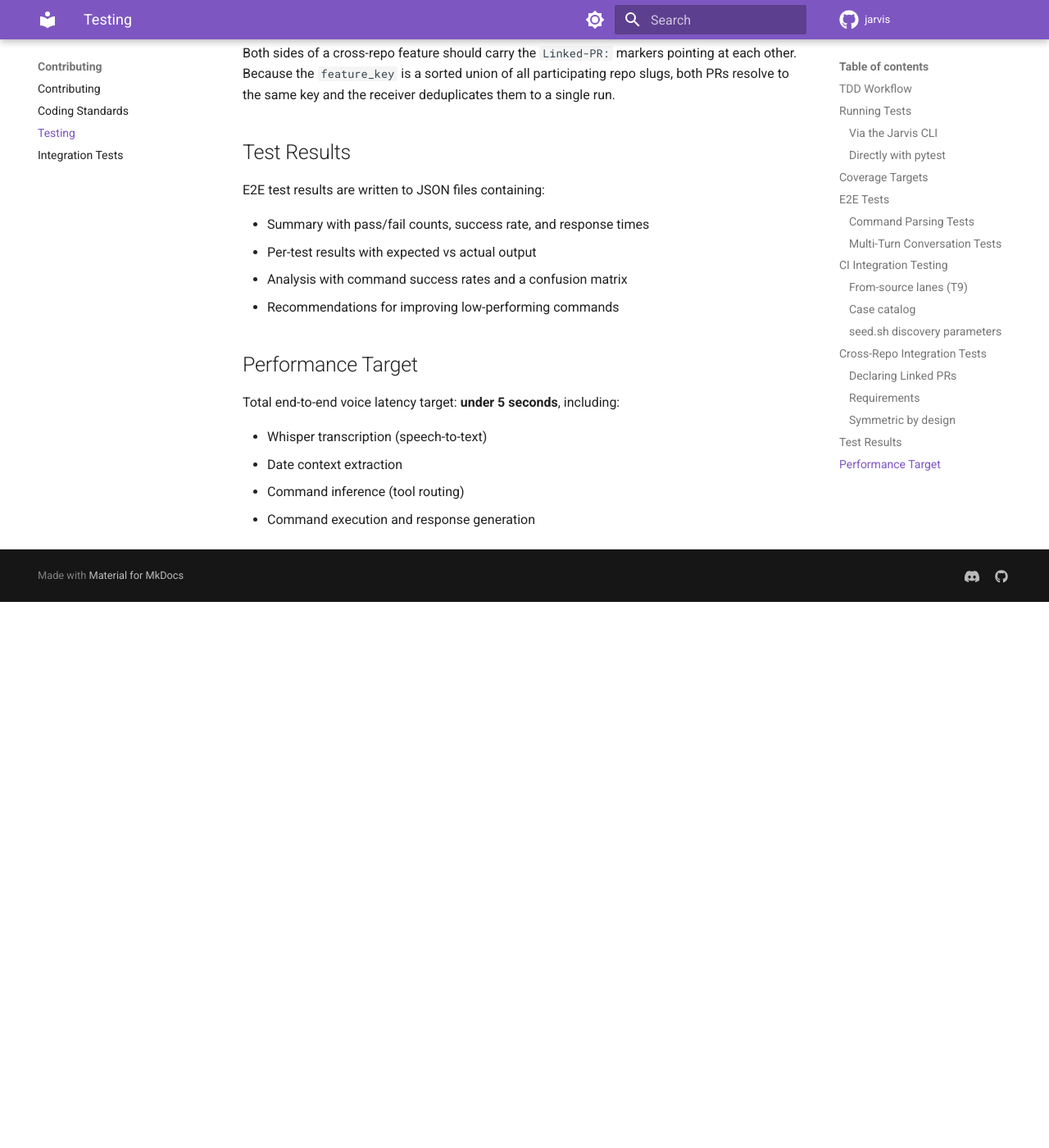
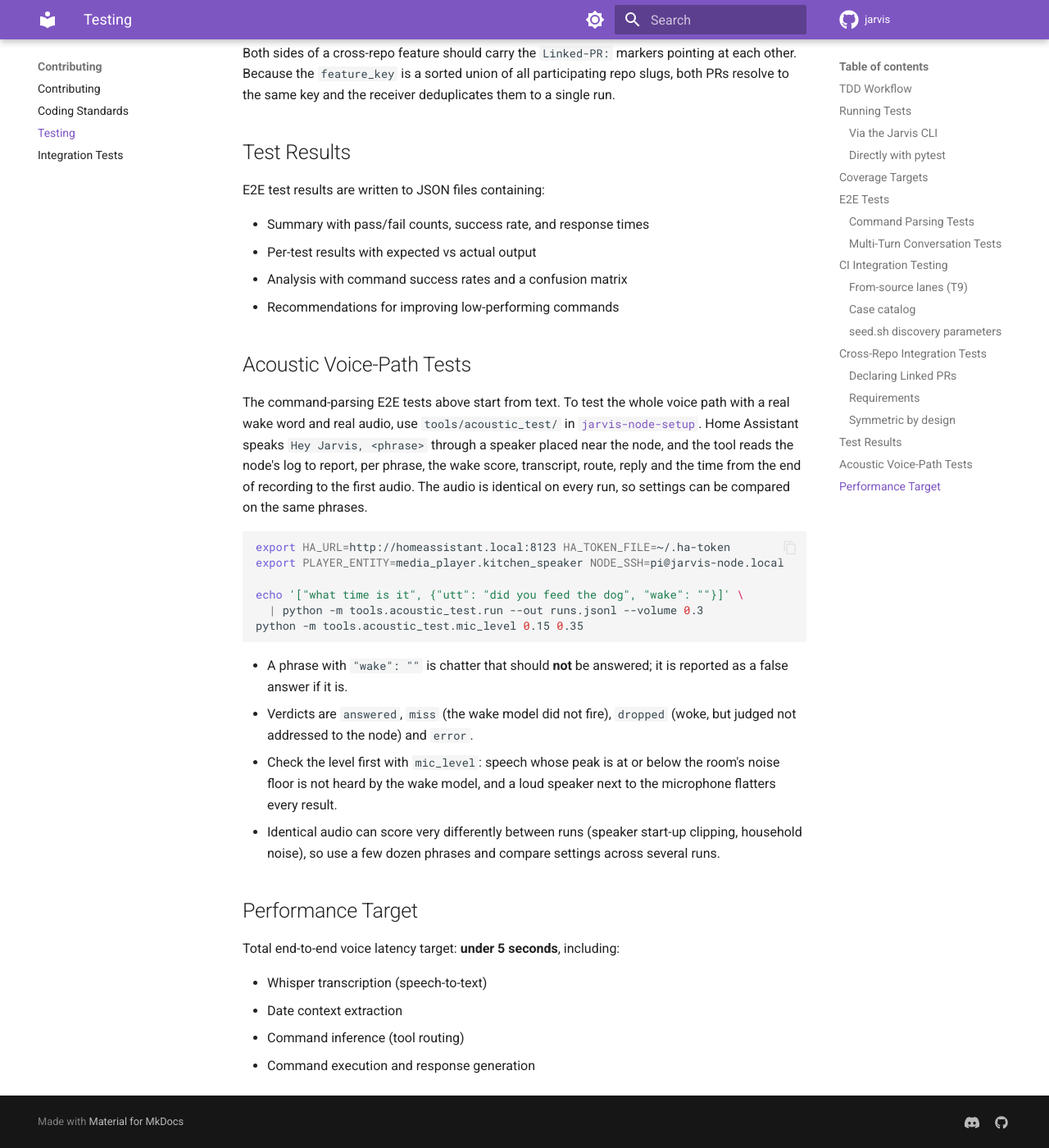
Before and after one commit to alexberardi/jarvis-docs, an MkDocs documentation site: the page built from docs/contributing/testing.md, in a window 1280 px wide and 1400 px high, scrolled down 6003 px. Shown: the whole window at 82% size. Built offline with MkDocs 1.6.1 and Material for MkDocs 9.7.7, drawn with Linux system fonts in a browser that asks for light colours; comment, search, counter and statistics services are not loaded; before the commit the page ends 6737 px from its top, so only the background shows below that.

Commit message:
docs(testing): document the acoustic voice-path test tool
Co-Authored-By: Claude Sonnet 5.5 <noreply@anthropic.com>

````diff
--- a/docs/contributing/testing.md
+++ b/docs/contributing/testing.md
@@ -217,6 +217,31 @@ E2E test results are written to JSON files containing:
 - Analysis with command success rates and a confusion matrix
 - Recommendations for improving low-performing commands
 
+## Acoustic Voice-Path Tests
+
+The command-parsing E2E tests above start from text. To test the whole voice path with a real wake word and real audio,
+use `tools/acoustic_test/` in [`jarvis-node-setup`](https://github.com/alexberardi/jarvis-node-setup). Home Assistant
+speaks `Hey Jarvis, <phrase>` through a speaker placed near the node, and the tool reads the node's log to report, per
+phrase, the wake score, transcript, route, reply and the time from the end of recording to the first audio. The audio is
+identical on every run, so settings can be compared on the same phrases.
+
+```bash
+export HA_URL=http://homeassistant.local:8123 HA_TOKEN_FILE=~/.ha-token
+export PLAYER_ENTITY=media_player.kitchen_speaker NODE_SSH=pi@jarvis-node.local
+
+echo '["what time is it", {"utt": "did you feed the dog", "wake": ""}]' \
+  | python -m tools.acoustic_test.run --out runs.jsonl --volume 0.3
+python -m tools.acoustic_test.mic_level 0.15 0.35
+```
+
+- A phrase with `"wake": ""` is chatter that should **not** be answered; it is reported as a false answer if it is.
+- Verdicts are `answered`, `miss` (the wake model did not fire), `dropped` (woke, but judged not addressed to the node) and
+  `error`.
+- Check the level first with `mic_level`: speech whose peak is at or below the room's noise floor is not heard by the wake
+  model, and a loud speaker next to the microphone flatters every result.
+- Identical audio can score very differently between runs (speaker start-up clipping, household noise), so use a few
+  dozen phrases and compare settings across several runs.
+
 ## Performance Target
 
 Total end-to-end voice latency target: **under 5 seconds**, including:
````
Also changed, not shown: 1 other file.
